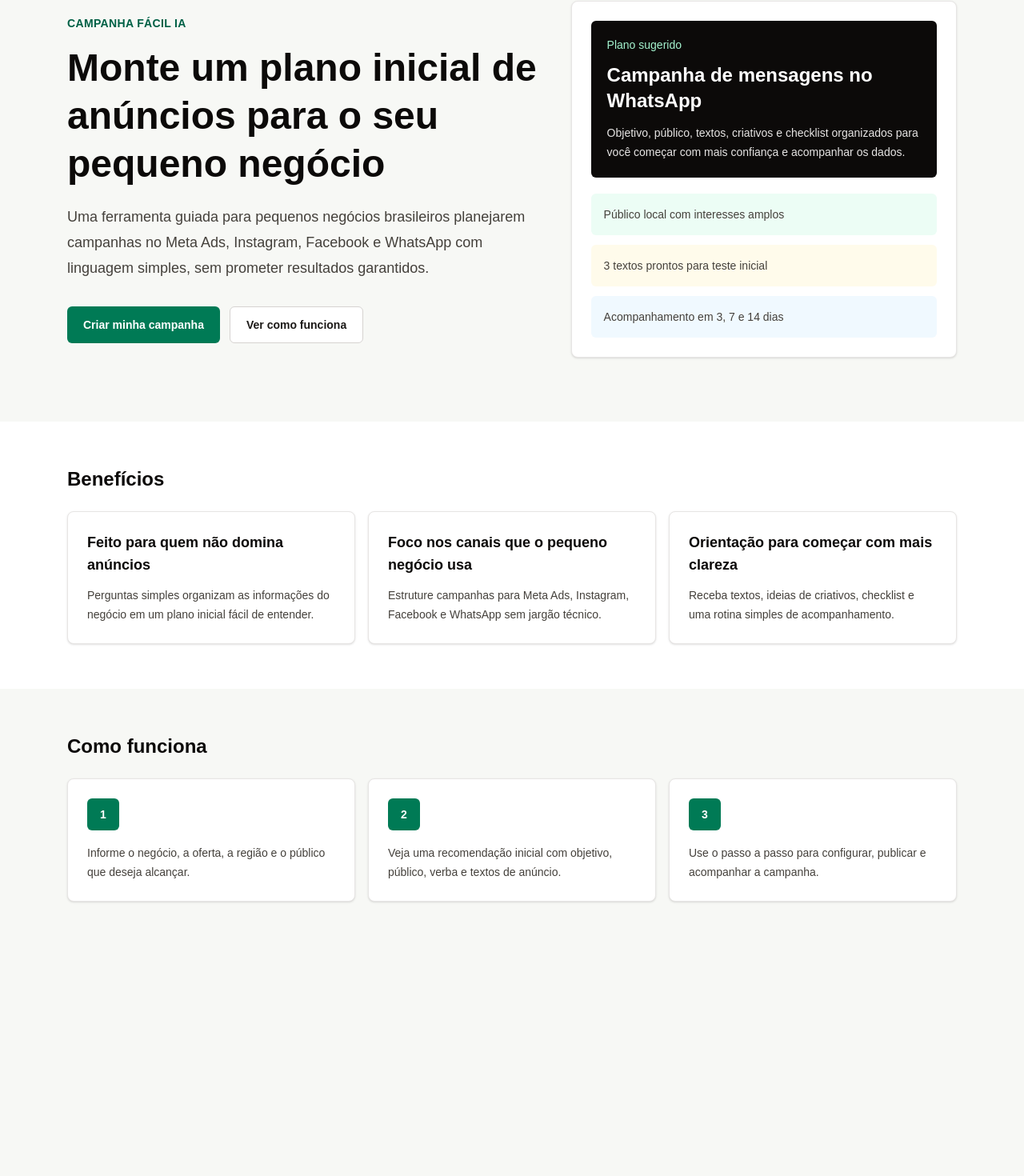
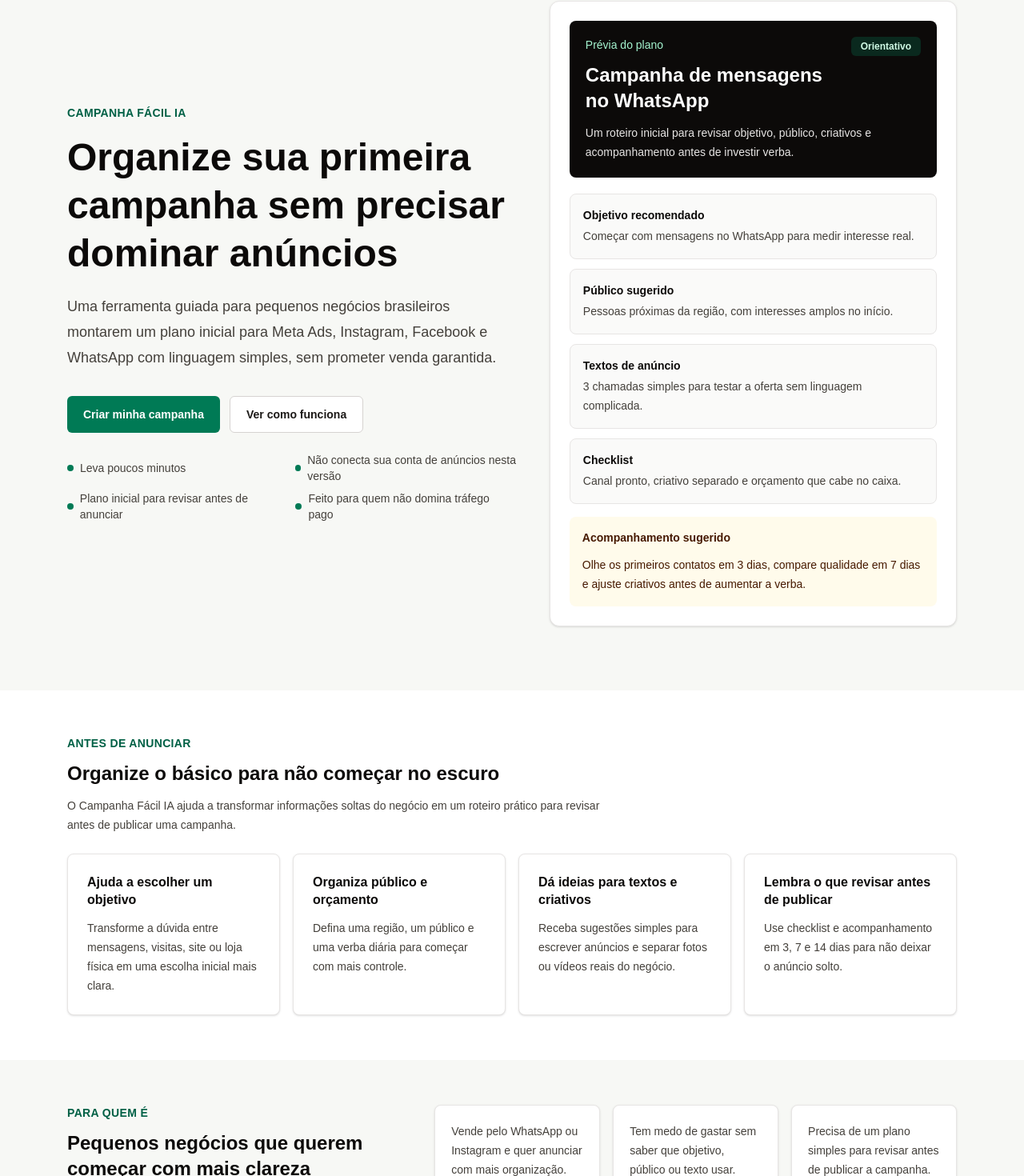
Before and after one commit to natanaelhauck/campanha-facil-IA, a Next.js app: page / in a window 1280 px wide. Shown: the part 156-1626 px from the top of the page at 80% size. Before the commit the page ends 1339 px from the top, so only its background shows below. Built offline with nearby package versions, Linux system fonts and the light colour scheme.

Commit message:
style: melhora página inicial do MVP

```diff
--- a/src/app/page.tsx
+++ b/src/app/page.tsx
@@ -4,26 +4,69 @@ import { Header } from "@/components/Header";
 
 const benefits = [
   {
-    title: "Feito para quem não domina anúncios",
+    title: "Ajuda a escolher um objetivo",
     description:
-      "Perguntas simples organizam as informações do negócio em um plano inicial fácil de entender.",
+      "Transforme a dúvida entre mensagens, visitas, site ou loja física em uma escolha inicial mais clara.",
   },
   {
-    title: "Foco nos canais que o pequeno negócio usa",
+    title: "Organiza público e orçamento",
     description:
-      "Estruture campanhas para Meta Ads, Instagram, Facebook e WhatsApp sem jargão técnico.",
+      "Defina uma região, um público e uma verba diária para começar com mais controle.",
   },
   {
-    title: "Orientação para começar com mais clareza",
+    title: "Dá ideias para textos e criativos",
     description:
-      "Receba textos, ideias de criativos, checklist e uma rotina simples de acompanhamento.",
+      "Receba sugestões simples para escrever anúncios e separar fotos ou vídeos reais do negócio.",
+  },
+  {
+    title: "Lembra o que revisar antes de publicar",
+    description:
+      "Use checklist e acompanhamento em 3, 7 e 14 dias para não deixar o anúncio solto.",
+  },
+];
+
+const trustItems = [
+  "Leva poucos minutos",
+  "Não conecta sua conta de anúncios nesta versão",
+  "Plano inicial para revisar antes de anunciar",
+  "Feito para quem não domina tráfego pago",
+];
+
+const previewItems = [
+  {
+    title: "Objetivo recomendado",
+    description: "Começar com mensagens no WhatsApp para medir interesse real.",
+  },
+  {
+    title: "Público sugerido",
+    description: "Pessoas próximas da região, com interesses amplos no início.",
+  },
+  {
+    title: "Textos de anúncio",
+    description: "3 chamadas simples para testar a oferta sem linguagem complicada.",
+  },
+  {
+    title: "Checklist",
+    description: "Canal pronto, criativo separado e orçamento que cabe no caixa.",
   },
 ];
 
 const steps = [
-  "Informe o negócio, a oferta, a região e o público que deseja alcançar.",
-  "Veja uma recomendação inicial com objetivo, público, verba e textos de anúncio.",
-  "Use o passo a passo para configurar, publicar e acompanhar a campanha.",
+  {
+    title: "Conte sobre o negócio",
+    description:
+      "Informe o tipo de negócio, a oferta, a região, o público e o canal principal.",
+  },
+  {
+    title: "Receba o plano inicial",
+    description:
+      "Veja objetivo, público, orçamento, textos, ideias de criativos e checklist.",
+  },
+  {
+    title: "Revise e acompanhe com cuidado",
+    description:
+      "Use o roteiro como ponto de partida antes de publicar e medir os primeiros sinais.",
+  },
 ];
 
 export default function Home() {
@@ -31,18 +74,18 @@ export default function Home() {
     <main className="min-h-screen bg-[#f7f8f5]">
       <Header />
 
-      <section className="mx-auto grid max-w-6xl gap-10 px-5 py-16 md:grid-cols-[1.1fr_0.9fr] md:items-center md:py-20">
+      <section className="mx-auto grid max-w-6xl gap-10 px-5 py-14 md:grid-cols-[1.05fr_0.95fr] md:items-center md:py-20">
         <div>
           <p className="text-sm font-semibold uppercase tracking-wide text-emerald-800">
             Campanha Fácil IA
           </p>
           <h1 className="mt-4 max-w-3xl text-4xl font-bold leading-tight text-stone-950 sm:text-5xl">
-            Monte um plano inicial de anúncios para o seu pequeno negócio
+            Organize sua primeira campanha sem precisar dominar anúncios
           </h1>
           <p className="mt-5 max-w-2xl text-lg leading-8 text-stone-700">
-            Uma ferramenta guiada para pequenos negócios brasileiros planejarem
-            campanhas no Meta Ads, Instagram, Facebook e WhatsApp com linguagem
-            simples, sem prometer resultados garantidos.
+            Uma ferramenta guiada para pequenos negócios brasileiros montarem um
+            plano inicial para Meta Ads, Instagram, Facebook e WhatsApp com
+            linguagem simples, sem prometer venda garantida.
           </p>
           <div className="mt-8 flex flex-col gap-3 sm:flex-row">
             <Button href="/criar-campanha">Criar minha campanha</Button>
@@ -50,40 +93,76 @@ export default function Home() {
               Ver como funciona
             </Button>
           </div>
+          <div className="mt-6 grid gap-2 text-sm text-stone-700 sm:grid-cols-2">
+            {trustItems.map((item) => (
+              <div key={item} className="flex items-center gap-2">
+                <span className="h-2 w-2 rounded-full bg-emerald-700" />
+                <span>{item}</span>
+              </div>
+            ))}
+          </div>
         </div>
 
-        <div className="rounded-lg border border-stone-200 bg-white p-6 shadow-sm">
-          <div className="rounded-md bg-stone-950 p-5 text-white">
-            <p className="text-sm text-emerald-200">Plano sugerido</p>
-            <h2 className="mt-3 text-2xl font-bold">
-              Campanha de mensagens no WhatsApp
-            </h2>
+        <div className="rounded-xl border border-stone-200 bg-white p-5 shadow-sm md:p-6">
+          <div className="rounded-lg bg-stone-950 p-5 text-white">
+            <div className="flex items-start justify-between gap-4">
+              <div>
+                <p className="text-sm text-emerald-200">Prévia do plano</p>
+                <h2 className="mt-3 text-2xl font-bold">
+                  Campanha de mensagens no WhatsApp
+                </h2>
+              </div>
+              <span className="rounded-md bg-emerald-400/15 px-3 py-1 text-xs font-semibold text-emerald-100">
+                Orientativo
+              </span>
+            </div>
             <p className="mt-3 text-sm leading-6 text-stone-200">
-              Objetivo, público, textos, criativos e checklist organizados para
-              você começar com mais confiança e acompanhar os dados.
+              Um roteiro inicial para revisar objetivo, público, criativos e
+              acompanhamento antes de investir verba.
             </p>
           </div>
           <div className="mt-5 grid gap-3 text-sm text-stone-700">
-            <div className="rounded-md bg-emerald-50 p-4">
-              Público local com interesses amplos
-            </div>
-            <div className="rounded-md bg-amber-50 p-4">
-              3 textos prontos para teste inicial
-            </div>
-            <div className="rounded-md bg-sky-50 p-4">
-              Acompanhamento em 3, 7 e 14 dias
-            </div>
+            {previewItems.map((item) => (
+              <div
+                key={item.title}
+                className="rounded-lg border border-stone-200 bg-stone-50 p-4"
+              >
+                <h3 className="font-bold text-stone-950">{item.title}</h3>
+                <p className="mt-1 leading-6">{item.description}</p>
+              </div>
+            ))}
+          </div>
+          <div className="mt-4 grid gap-3 rounded-lg bg-amber-50 p-4 text-sm text-amber-950">
+            <p className="font-bold">Acompanhamento sugerido</p>
+            <p className="leading-6">
+              Olhe os primeiros contatos em 3 dias, compare qualidade em 7 dias
+              e ajuste criativos antes de aumentar a verba.
+            </p>
           </div>
         </div>
       </section>
 
       <section className="bg-white py-14">
         <div className="mx-auto max-w-6xl px-5">
-          <h2 className="text-2xl font-bold text-stone-950">Benefícios</h2>
-          <div className="mt-6 grid gap-4 md:grid-cols-3">
+          <div className="max-w-2xl">
+            <p className="text-sm font-semibold uppercase tracking-wide text-emerald-800">
+              Antes de anunciar
+            </p>
+            <h2 className="mt-3 text-2xl font-bold text-stone-950">
+              Organize o básico para não começar no escuro
+            </h2>
+            <p className="mt-3 text-sm leading-6 text-stone-700">
+              O Campanha Fácil IA ajuda a transformar informações soltas do
+              negócio em um roteiro prático para revisar antes de publicar uma
+              campanha.
+            </p>
+          </div>
+          <div className="mt-6 grid gap-4 md:grid-cols-4">
             {benefits.map((benefit) => (
               <Card key={benefit.title}>
-                <h3 className="text-lg font-bold text-stone-950">{benefit.title}</h3>
+                <h3 className="text-base font-bold leading-snug text-stone-950">
+                  {benefit.title}
+                </h3>
                 <p className="mt-3 text-sm leading-6 text-stone-700">
                   {benefit.description}
                 </p>
@@ -93,16 +172,60 @@ export default function Home() {
         </div>
       </section>
 
+      <section className="py-14">
+        <div className="mx-auto grid max-w-6xl gap-6 px-5 md:grid-cols-[0.8fr_1.2fr] md:items-start">
+          <div>
+            <p className="text-sm font-semibold uppercase tracking-wide text-emerald-800">
+              Para quem é
+            </p>
+            <h2 className="mt-3 text-2xl font-bold text-stone-950">
+              Pequenos negócios que querem começar com mais clareza
+            </h2>
+          </div>
+          <div className="grid gap-4 md:grid-cols-3">
+            {[
+              "Vende pelo WhatsApp ou Instagram e quer anunciar com mais organização.",
+              "Tem medo de gastar sem saber que objetivo, público ou texto usar.",
+              "Precisa de um plano simples para revisar antes de publicar a campanha.",
+            ].map((item) => (
+              <div
+                key={item}
+                className="rounded-lg border border-stone-200 bg-white p-5 text-sm leading-6 text-stone-700 shadow-sm"
+              >
+                {item}
+              </div>
+            ))}
+          </div>
+        </div>
+      </section>
+
       <section id="como-funciona" className="py-14">
         <div className="mx-auto max-w-6xl px-5">
-          <h2 className="text-2xl font-bold text-stone-950">Como funciona</h2>
+          <div className="flex flex-col justify-between gap-4 md:flex-row md:items-end">
+            <div>
+              <p className="text-sm font-semibold uppercase tracking-wide text-emerald-800">
+                Como funciona
+              </p>
+              <h2 className="mt-3 text-2xl font-bold text-stone-950">
+                Três passos para sair da ideia e chegar em um plano
+              </h2>
+            </div>
+            <Button href="/criar-campanha" variant="secondary">
+              Criar minha campanha
+            </Button>
+          </div>
           <div className="mt-6 grid gap-4 md:grid-cols-3">
             {steps.map((step, index) => (
-              <Card key={step}>
+              <Card key={step.title}>
                 <span className="flex h-10 w-10 items-center justify-center rounded-md bg-emerald-700 text-sm font-bold text-white">
                   {index + 1}
                 </span>
-                <p className="mt-4 text-sm leading-6 text-stone-700">{step}</p>
+                <h3 className="mt-4 text-lg font-bold text-stone-950">
+                  {step.title}
+                </h3>
+                <p className="mt-3 text-sm leading-6 text-stone-700">
+                  {step.description}
+                </p>
               </Card>
             ))}
           </div>
```
